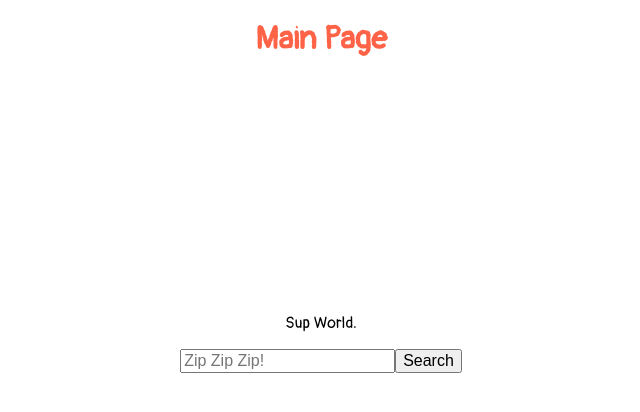
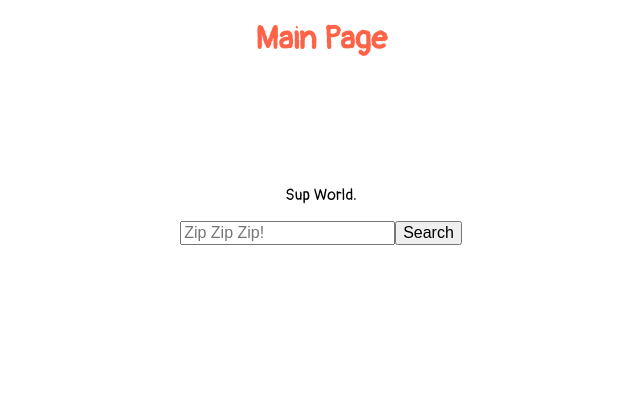
Before and after one commit to jaemin-han/forecast, a React app: page / in a window 1280 px wide. Shown: the top 412 px of the page, without its empty margins (319-959 px from the left). Built offline with nearby package versions, Linux system fonts and the light colour scheme; the HTML template or start-up script is replaced by a standard one.

Commit message:
setup render

```diff
--- a/src/components/App.css
+++ b/src/components/App.css
@@ -10,6 +10,6 @@ header h1 {
 
 #center {
   text-align: center;
-  margin-top: 20%;
+  margin-top: 10%;
   font-family: 'Pangolin', cursive;
 }
--- a/src/components/WeatherInfo/WeatherInfo.jsx
+++ b/src/components/WeatherInfo/WeatherInfo.jsx
@@ -11,6 +11,7 @@ export default class WeatherInfo extends Component {
         <div>
           <h3>{this.props.allInfo.name}</h3>
           <h3>{this.props.allInfo.main.temp}</h3>
+          <h3>{this.props.allInfo.weather[0].description}</h3>
 
         </div>
       )
```
